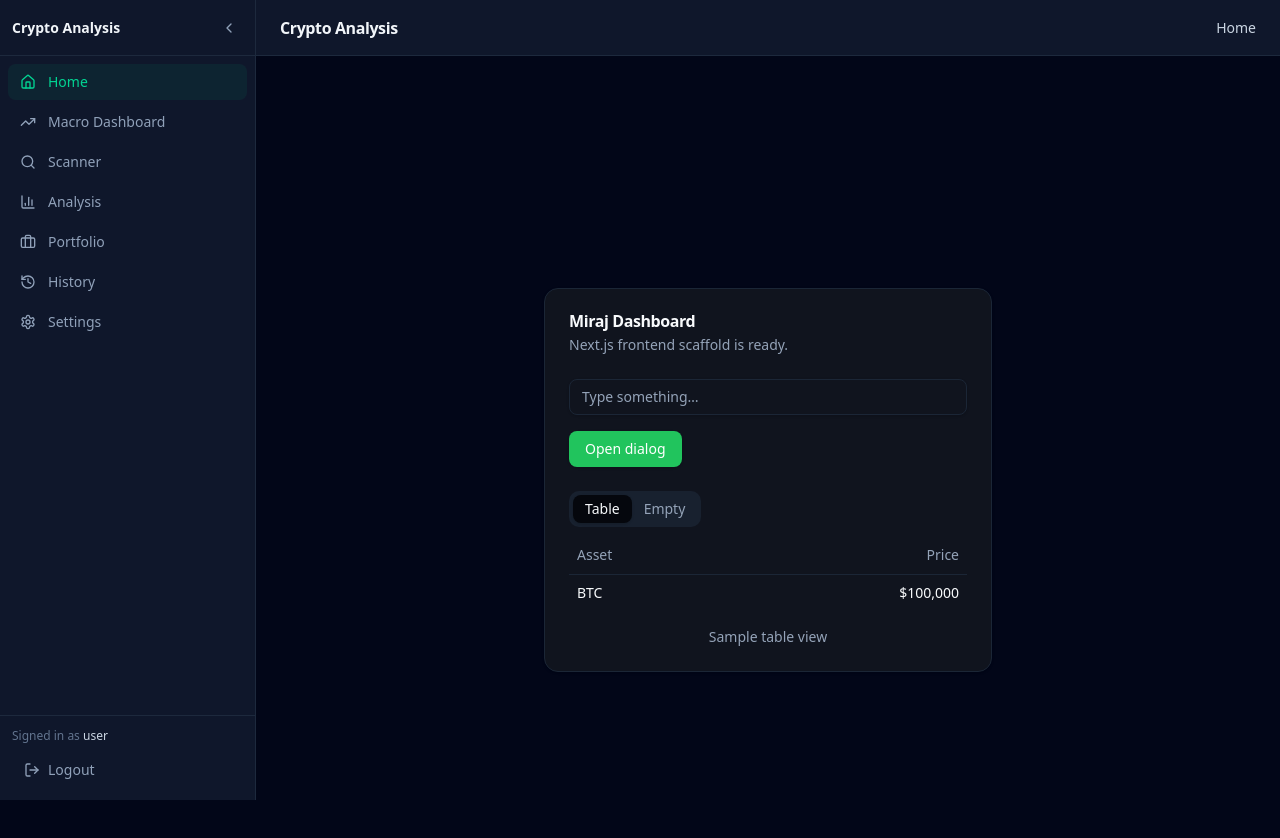
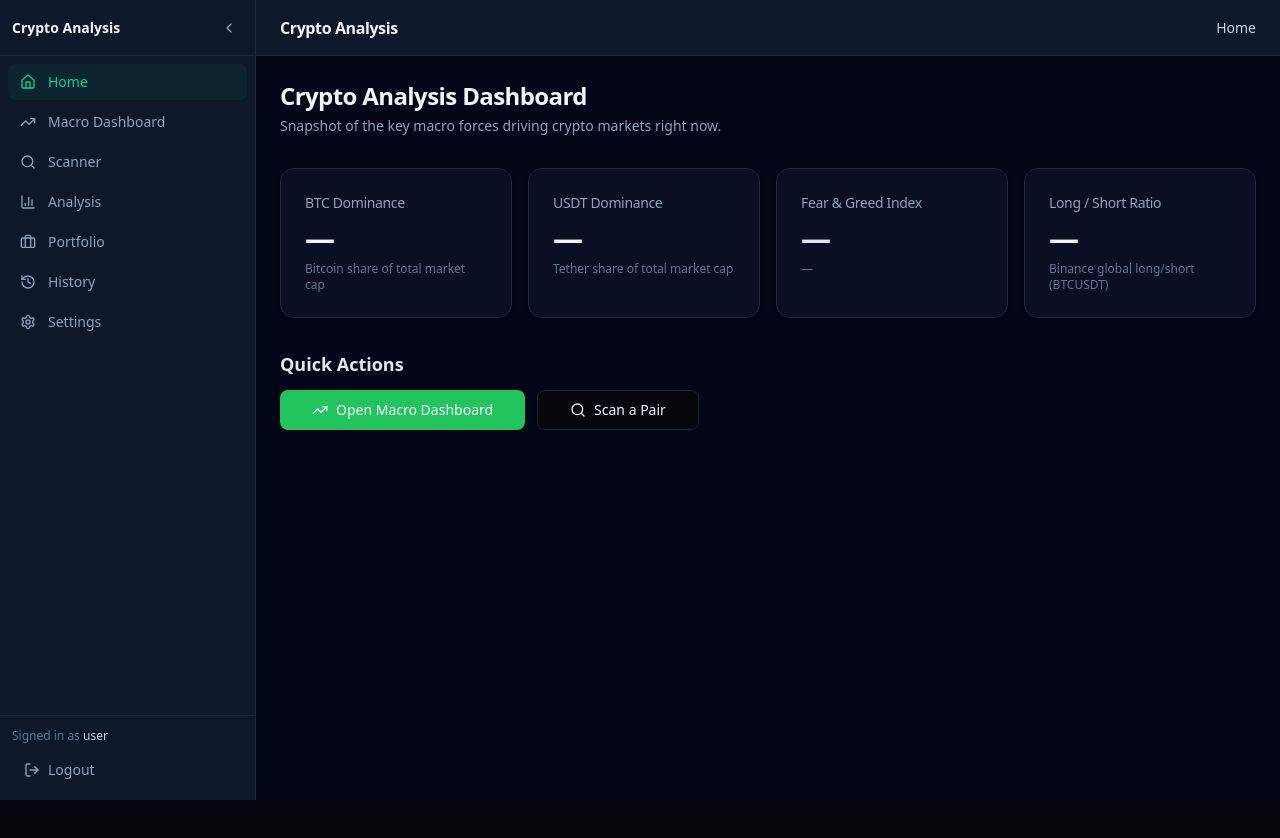
Before and after one commit to must-mohsin1/miraj-dashboard, a Next.js app in the folder frontend/: page / in a window 1280 px wide. Shown: the top 838 px of the page. After the commit the page ends 800 px from the top, so only its background shows below. Built offline with nearby package versions, Linux system fonts and the light colour scheme; no server answers.

Commit message:
feat: Phase 1 T4 — home page (macro cards, quick actions)

```diff
--- a/frontend/app/page.tsx
+++ b/frontend/app/page.tsx
@@ -1,85 +1,70 @@
-import { Button } from "@/components/ui/button";
-import {
-  Card,
-  CardContent,
-  CardDescription,
-  CardFooter,
-  CardHeader,
-  CardTitle,
-} from "@/components/ui/card";
-import { Input } from "@/components/ui/input";
-import {
-  Table,
-  TableBody,
-  TableCaption,
-  TableCell,
-  TableHead,
-  TableHeader,
-  TableRow,
-} from "@/components/ui/table";
-import {
-  Dialog,
-  DialogContent,
-  DialogDescription,
-  DialogHeader,
-  DialogTitle,
-  DialogTrigger,
-} from "@/components/ui/dialog";
-import { Tabs, TabsContent, TabsList, TabsTrigger } from "@/components/ui/tabs";
+import { getAccessToken } from "@/lib/auth";
+import { serverFetch } from "@/lib/api";
+import type { MacroResponse } from "@/lib/types";
+import { MacroCards } from "@/components/macro-cards";
+import { QuickActions } from "@/components/quick-actions";
 
-export default function Home() {
+/**
+ * Home page — async Server Component.
+ *
+ * Fetches the latest macro snapshot from `GET /api/v1/macro` using the
+ * signed-in user's access token and renders the four headline cards plus
+ * quick-action links to the Macro Dashboard and Scanner.
+ *
+ * The page degrades gracefully: if the user is unauthenticated (no token)
+ * or the backend is unreachable, the cards render with placeholder em-dashes
+ * instead of throwing, so the home page always loads.
+ */
+export default async function Home() {
+  const token = await getAccessToken();
+
+  let macro: MacroResponse | null = null;
+  if (token) {
+    try {
+      macro = await serverFetch<MacroResponse>("/api/v1/macro", token);
+    } catch {
+      // Swallow transient backend errors — render placeholder cards.
+      macro = null;
+    }
+  }
+
+  const updatedAt = macro?.cached_at
+    ? new Date(macro.cached_at).toLocaleString(undefined, {
+        dateStyle: "medium",
+        timeStyle: "short",
+      })
+    : null;
+
   return (
-    <main className="flex min-h-screen flex-col items-center justify-center gap-6 p-24">
-      <Card className="w-full max-w-md">
-        <CardHeader>
-          <CardTitle>Miraj Dashboard</CardTitle>
-          <CardDescription>Next.js frontend scaffold is ready.</CardDescription>
-        </CardHeader>
-        <CardContent className="space-y-4">
-          <Input placeholder="Type something…" aria-label="Sample input" />
-          <Dialog>
-            <DialogTrigger asChild>
-              <Button>Open dialog</Button>
-            </DialogTrigger>
-            <DialogContent>
-              <DialogHeader>
-                <DialogTitle>Hello</DialogTitle>
-                <DialogDescription>
-                  This dialog verifies Radix UI and the dialog component.
-                </DialogDescription>
-              </DialogHeader>
-            </DialogContent>
-          </Dialog>
-        </CardContent>
-        <CardFooter>
-          <Tabs defaultValue="table" className="w-full">
-            <TabsList>
-              <TabsTrigger value="table">Table</TabsTrigger>
-              <TabsTrigger value="empty">Empty</TabsTrigger>
-            </TabsList>
-            <TabsContent value="table">
-              <Table>
-                <TableCaption>Sample table view</TableCaption>
-                <TableHeader>
-                  <TableRow>
-                    <TableHead>Asset</TableHead>
-                    <TableHead className="text-right">Price</TableHead>
-                  </TableRow>
-                </TableHeader>
-                <TableBody>
-                  <TableRow>
-                    <TableCell>BTC</TableCell>
-                    <TableCell className="text-right">$100,000</TableCell>
-                  </TableRow>
-                </TableBody>
-              </Table>
-            </TabsContent>
-            <TabsContent value="empty">
-              <p className="text-sm text-muted-foreground">Nothing here yet.</p>
-            </TabsContent>
-          </Tabs>
-        </CardFooter>
-      </Card>
-    </main>
+    <div className="mx-auto flex w-full max-w-6xl flex-col gap-8">
+      {/* Welcome heading */}
+      <header className="flex flex-col gap-1">
+        <h1 className="text-2xl font-bold tracking-tight text-slate-100">
+          Crypto Analysis Dashboard
+        </h1>
+        <p className="text-sm text-slate-400">
+          Snapshot of the key macro forces driving crypto markets right now.
+        </p>
+        {updatedAt && (
+          <p className="mt-1 text-xs text-slate-500">
+            Updated {updatedAt}
+            {macro?.stale ? " · showing cached data" : ""}
+          </p>
+        )}
+      </header>
+
+      {/* Macro cards */}
+      <section aria-label="Macro indicators">
+        <MacroCards data={macro?.data ?? null} />
+      </section>
+
+      {/* Quick actions */}
+      <section aria-label="Quick actions">
+        <h2 className="mb-3 text-lg font-semibold text-slate-200">
+          Quick Actions
+        </h2>
+        <QuickActions />
+      </section>
+    </div>
   );
 }
--- /dev/null
+++ b/frontend/components/macro-cards.tsx
@@ -0,0 +1,161 @@
+import {
+  Card,
+  CardContent,
+  CardHeader,
+  CardTitle,
+} from "@/components/ui/card";
+import { cn } from "@/lib/utils";
+import type { MacroData } from "@/lib/types";
+
+/**
+ * MacroCards — Server Component.
+ *
+ * Renders the four headline macro indicators in a responsive grid:
+ * BTC Dominance, USDT Dominance, Fear & Greed Index, and the Binance
+ * Long/Short ratio. Each card shows a title, a big value, and a short
+ * subtitle. Colours follow the app's dark slate theme.
+ *
+ * When a value is unavailable (the upstream source failed) the card
+ * renders an em-dash placeholder rather than blank space, and dims the
+ * subtitle so the grid stays visually balanced.
+ */
+
+function formatPercent(value: number | null | undefined): string {
+  if (value === null || value === undefined || Number.isNaN(value)) return "—";
+  return `${value.toFixed(2)}%`;
+}
+
+function formatRatio(value: number | null | undefined): string {
+  if (value === null || value === undefined || Number.isNaN(value)) return "—";
+  return value.toFixed(3);
+}
+
+/**
+ * Pick a Fear & Greed label. The backend already returns a classification
+ * (`fear_greed_label`), but it may be missing/expired — fall back to a
+ * numeric band so the card is never left without context.
+ */
+function fearGreedLabel(
+  value: number | null | undefined,
+  backendLabel: string | null | undefined
+): string {
+  if (backendLabel) return backendLabel;
+  if (value === null || value === undefined || Number.isNaN(value)) return "—";
+  if (value <= 24) return "Extreme Fear";
+  if (value <= 44) return "Fear";
+  if (value <= 55) return "Neutral";
+  if (value <= 74) return "Greed";
+  return "Extreme Greed";
+}
+
+/** Map a Fear & Greed label to an accent colour used for the big value. */
+function fearGreedColor(label: string): string {
+  switch (label) {
+    case "Extreme Fear":
+      return "text-red-400";
+    case "Fear":
+      return "text-orange-400";
+    case "Neutral":
+      return "text-slate-200";
+    case "Greed":
+      return "text-emerald-400";
+    case "Extreme Greed":
+      return "text-emerald-300";
+    default:
+      return "text-slate-200";
+  }
+}
+
+interface MacroCardsProps {
+  /** Macro data block from the API; pass `null` to render an empty/placeholder grid. */
+  data: MacroData | null;
+}
+
+export function MacroCards({ data }: MacroCardsProps) {
+  const d = data ?? ({} as Partial<MacroData>);
+
+  const btcDominance = d.btc_dominance ?? null;
+  const usdtDominance = d.usdt_dominance ?? null;
+  const fearGreedIndex = d.fear_greed_index ?? null;
+  const fearLabel = fearGreedLabel(fearGreedIndex, d.fear_greed_label);
+  const longShortRatio = d.binance_ls_ratio ?? null;
+
+  return (
+    <div className="grid grid-cols-1 gap-4 sm:grid-cols-2 lg:grid-cols-4">
+      {/* BTC Dominance */}
+      <Card className="border-slate-800 bg-slate-900/60">
+        <CardHeader className="pb-2">
+          <CardTitle className="text-sm font-medium text-slate-400">
+            BTC Dominance
+          </CardTitle>
+        </CardHeader>
+        <CardContent>
+          <div className="text-3xl font-bold text-slate-100">
+            {formatPercent(btcDominance)}
+          </div>
+          <p className="mt-1 text-xs text-slate-500">
+            Bitcoin share of total market cap
+          </p>
+        </CardContent>
+      </Card>
+
+      {/* USDT Dominance */}
+      <Card className="border-slate-800 bg-slate-900/60">
+        <CardHeader className="pb-2">
+          <CardTitle className="text-sm font-medium text-slate-400">
+            USDT Dominance
+          </CardTitle>
+        </CardHeader>
+        <CardContent>
+          <div className="text-3xl font-bold text-slate-100">
+            {formatPercent(usdtDominance)}
+          </div>
+          <p className="mt-1 text-xs text-slate-500">
+            Tether share of total market cap
+          </p>
+        </CardContent>
+      </Card>
+
+      {/* Fear & Greed Index */}
+      <Card className="border-slate-800 bg-slate-900/60">
+        <CardHeader className="pb-2">
+          <CardTitle className="text-sm font-medium text-slate-400">
+            Fear &amp; Greed Index
+          </CardTitle>
+        </CardHeader>
+        <CardContent>
+          <div
+            className={cn(
+              "text-3xl font-bold",
+              fearGreedColor(fearLabel)
+            )}
+          >
+            {fearGreedIndex === null || fearGreedIndex === undefined
+              ? "—"
+              : fearGreedIndex}
+          </div>
+          <p className="mt-1 text-xs text-slate-500">{fearLabel}</p>
+        </CardContent>
+      </Card>
+
+      {/* Long/Short Ratio */}
+      <Card className="border-slate-800 bg-slate-900/60">
+        <CardHeader className="pb-2">
+          <CardTitle className="text-sm font-medium text-slate-400">
+            Long / Short Ratio
+          </CardTitle>
+        </CardHeader>
+        <CardContent>
+          <div className="text-3xl font-bold text-slate-100">
+            {formatRatio(longShortRatio)}
+          </div>
+          <p className="mt-1 text-xs text-slate-500">
+            Binance global long/short (BTCUSDT)
+          </p>
+        </CardContent>
+      </Card>
+    </div>
+  );
+}
+
+export default MacroCards;
--- /dev/null
+++ b/frontend/components/quick-actions.tsx
@@ -0,0 +1,33 @@
+import Link from "next/link";
+import { Search, TrendingUp } from "lucide-react";
+
+import { Button } from "@/components/ui/button";
+
+/**
+ * QuickActions — presentational component.
+ *
+ * Two primary entry points from the home page: jump to the full macro
+ * dashboard, or open the pair scanner. Rendered as `Button` + `next/link`
+ * (via `asChild`) so the shadcn button styles are applied to a real anchor,
+ * giving correct client-side navigation.
+ */
+export function QuickActions() {
+  return (
+    <div className="flex flex-wrap gap-3">
+      <Button asChild size="lg">
+        <Link href="/macro">
+          <TrendingUp className="h-4 w-4" />
+          Open Macro Dashboard
+        </Link>
+      </Button>
+      <Button asChild size="lg" variant="outline">
+        <Link href="/scanner">
+          <Search className="h-4 w-4" />
+          Scan a Pair
+        </Link>
+      </Button>
+    </div>
+  );
+}
+
+export default QuickActions;
--- /dev/null
+++ b/frontend/lib/types.ts
@@ -0,0 +1,43 @@
+/**
+ * Shared TypeScript types for the frontend.
+ *
+ * These mirror the JSON shapes returned by the FastAPI backend so that
+ * Server Components can fetch and render data in a type-safe way.
+ */
+
+/** Shape of ``data`` inside the ``GET /api/v1/macro`` response. */
+export interface MacroData {
+  /** BTC dominance as a percentage (e.g. 52.34). `null` when the source failed. */
+  btc_dominance: number | null;
+  /** USDT dominance as a percentage (e.g. 4.21). `null` when the source failed. */
+  usdt_dominance: number | null;
+  /** US Dollar Index (DXY) latest value. `null` when the source failed. */
+  dxy: number | null;
+  /** Error message for the DXY source, surfaced only when `dxy` is null. */
+  dxy_error: string | null;
+  /** Fear & Greed index value (0–100). `null` when the source failed. */
+  fear_greed_index: number | null;
+  /** Human label for the Fear & Greed value (e.g. "Fear", "Greed"). */
+  fear_greed_label: string | null;
+  /** Binance global long/short account ratio for BTCUSDT. */
+  binance_ls_ratio: number | null;
+  /** Heuristic market regime: "risk-on" | "risk-off" | "mixed". */
+  regime: string | null;
+}
+
+/** A single per-source error reported by the macro endpoint. */
+export interface MacroSourceError {
+  field: string;
+  message: string;
+}
+
+/** Full ``GET /api/v1/macro`` response envelope. */
+export interface MacroResponse {
+  data: MacroData;
+  /** ISO-8601 timestamp of the last successful cache refresh, or `null`. */
+  cached_at: string | null;
+  /** `true` when the cached data is older than the refresh TTL. */
+  stale: boolean;
+  /** Per-source errors, or `null` when every source succeeded. */
+  errors: MacroSourceError[] | null;
+}
```
Also changed, not shown: 2 other files (tests, documents, lock files or other folders).
